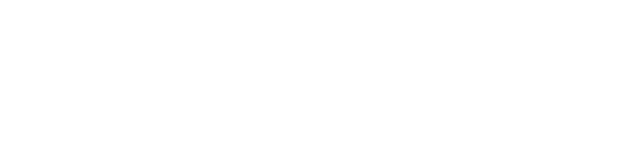
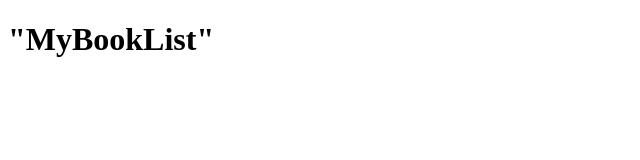
Before and after one commit to acciojob/book-list-SHARSHA-tech, a website: page main.html in a window 1280 px wide. Shown: the whole page, without its empty margins (0-640 px from the left). Drawn offline with Linux system fonts and the light colour scheme.

Commit message:
created a submission

```diff
--- a/main.html
+++ b/main.html
@@ -8,6 +8,7 @@
 
 <body>
 	<!-- the entire body must be written by student -->
+	<h1>"MyBookList"</h1>
     <script type="text/javascript" src="./script.js">
 </script>
 
```
